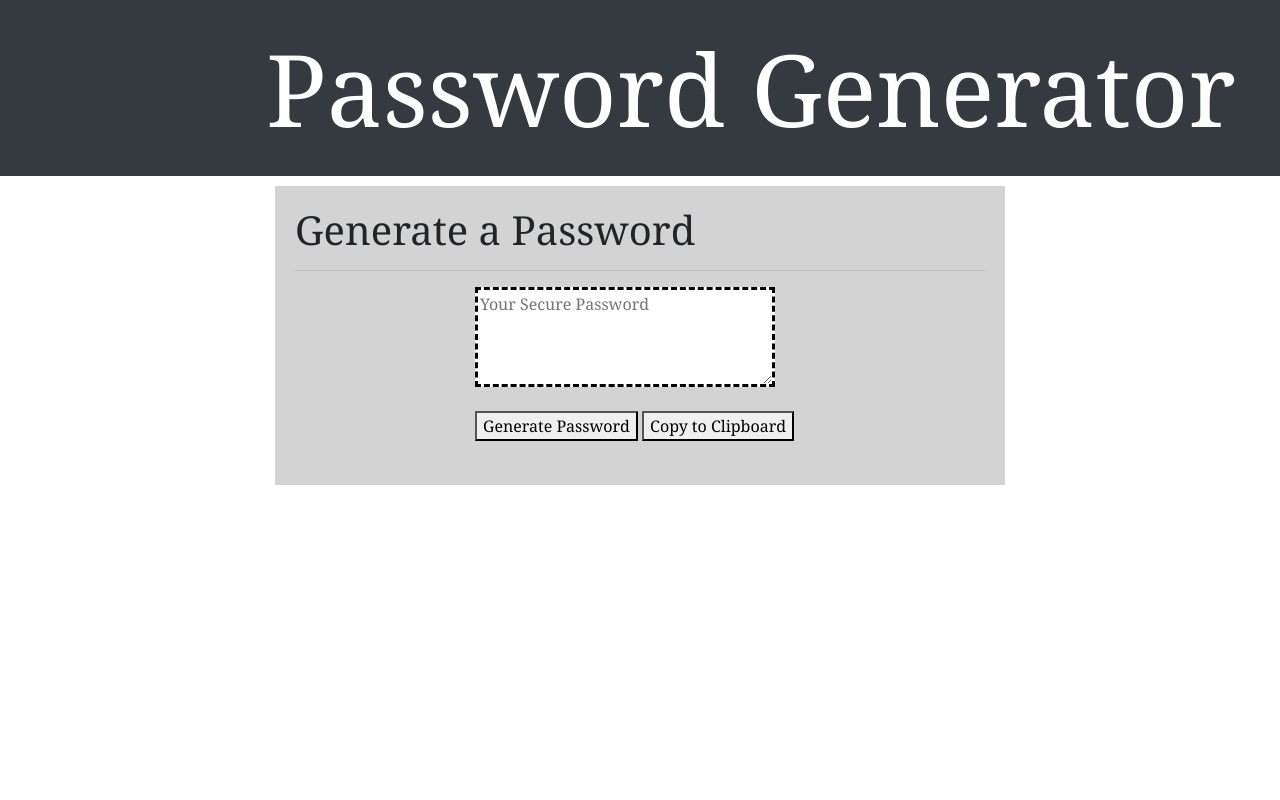
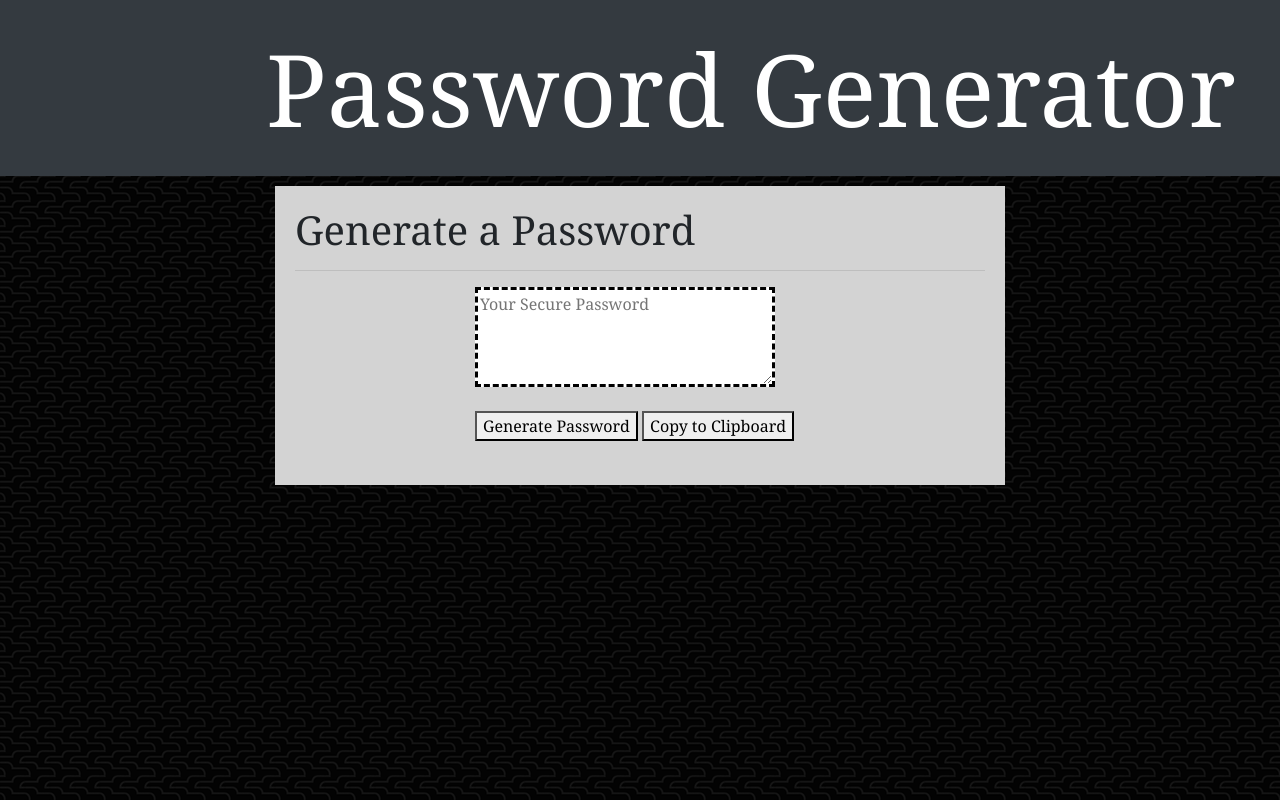
Before and after one commit to jyyk00/TopSecret, a plain HTML site: page index.html in a window 1280 px wide. Drawn offline with nearby package versions, Linux system fonts and the light colour scheme.

Commit message:
updated files

```diff
--- a/style.css
+++ b/style.css
@@ -4,7 +4,7 @@
     margin-left: 250px;
 }
 body {
-    background-image: url("./assets/beanstalk-dark.png");
+    background-image: url("./assets/beanstalk-dark/beanstalk-dark.png");
 }
 .content{
    font-family: Georgia, 'Times New Roman', Times, serif;
```
Also changed, not shown: assets/passwordgenerator.png (added).
